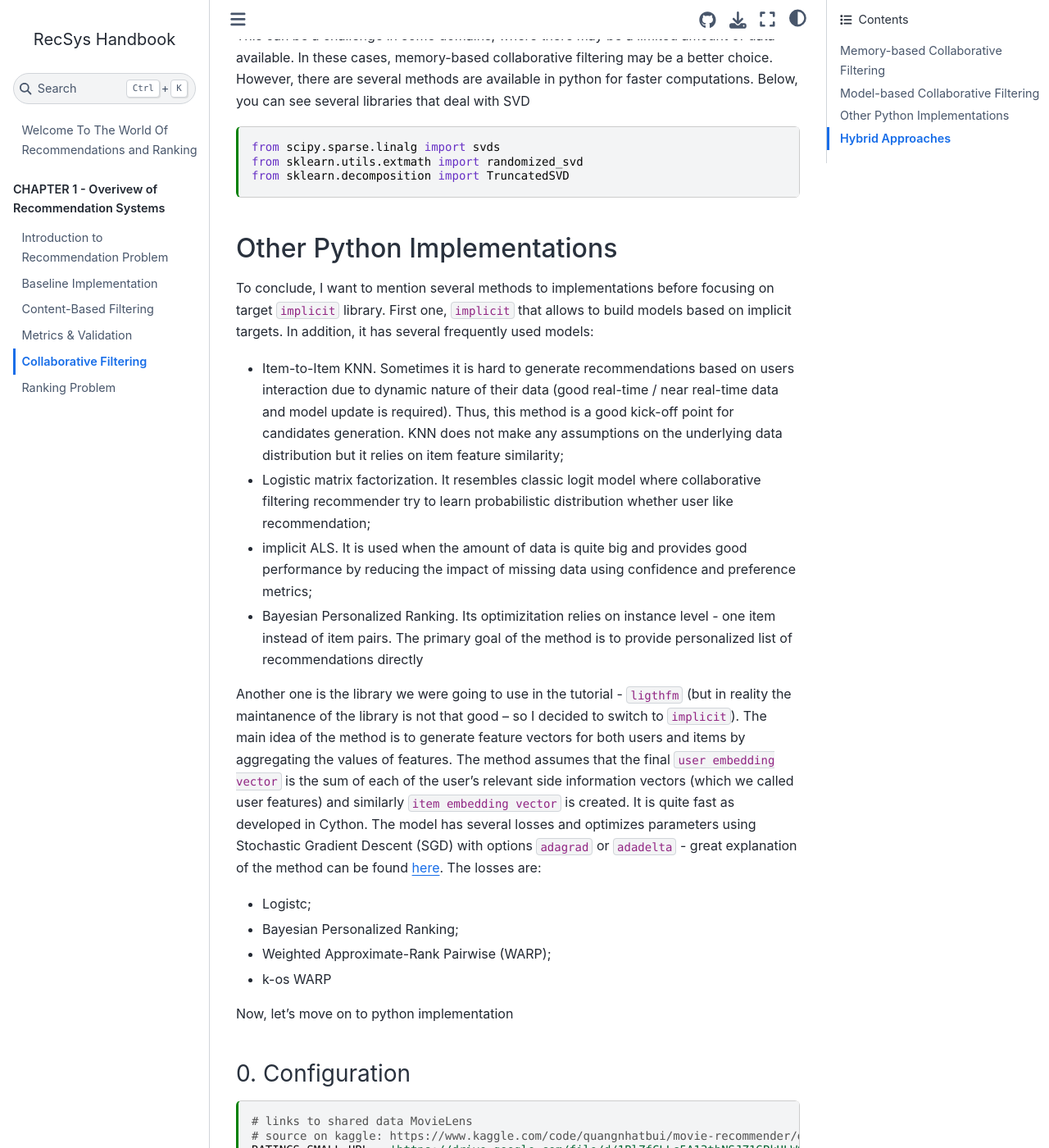
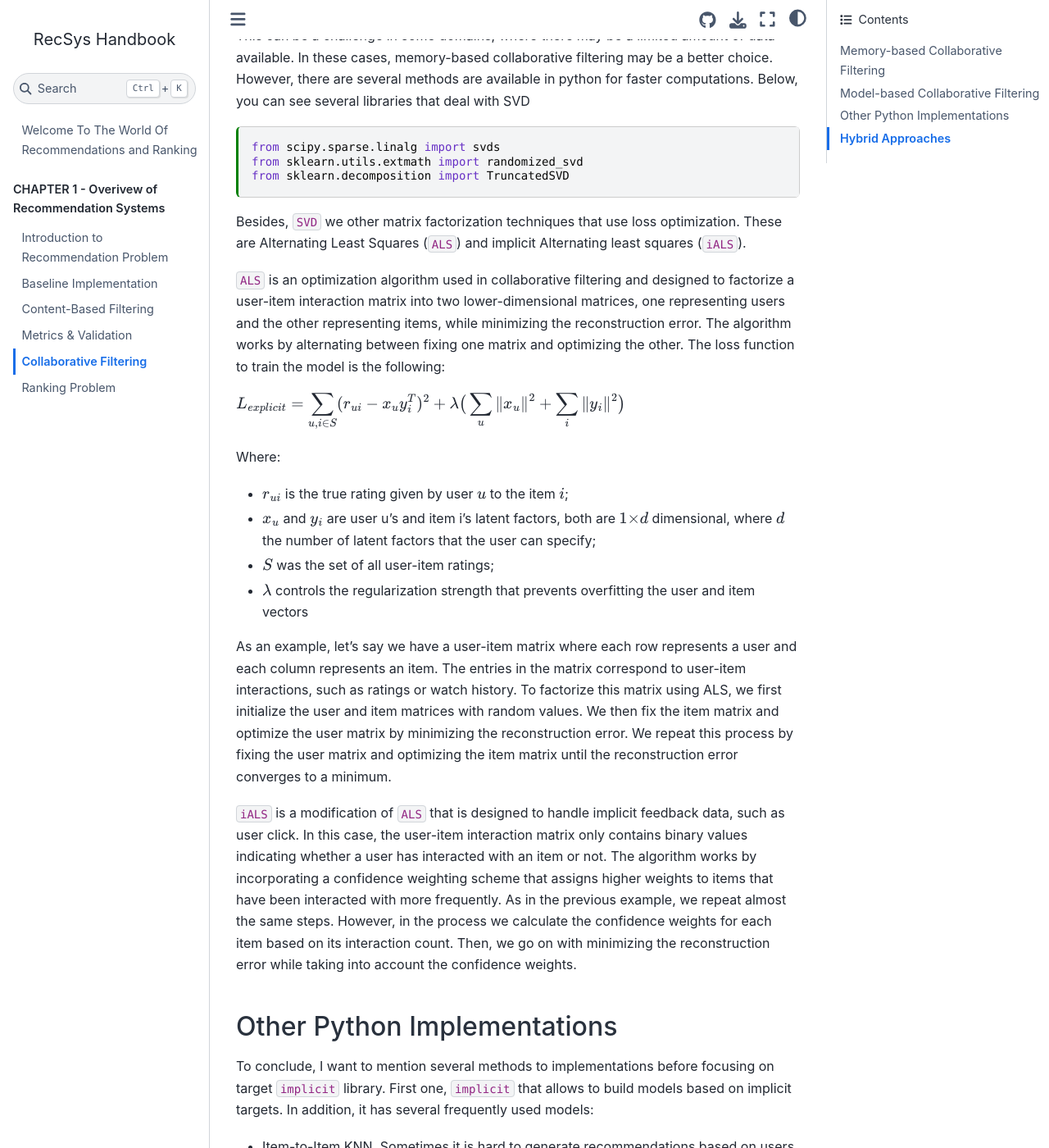
Before and after one commit to kshurik/rekkobook, a Jupyter Book: the page built from docs/chapter1/collab_filter.md, in a window 1280 px wide and 1400 px high, scrolled down 3679 px. Shown: the whole window at 82% size. Built offline with Jupyter Book 1.0.4 settings and Sphinx 7.4.7 and the Sphinx Book theme 1.1.4, drawn with Linux system fonts in a browser that asks for light colours; some of the changed text lies outside the part shown.

Commit message:
added als and ials

````diff
--- a/docs/chapter1/collab_filter.md
+++ b/docs/chapter1/collab_filter.md
@@ -138,6 +138,33 @@ from sklearn.utils.extmath import randomized_svd
 from sklearn.decomposition import TruncatedSVD
 ```
 
+Besides, `SVD` we other matrix factorization techniques that use loss optimization. These are
+Alternating Least Squares (`ALS`) and implicit Alternating least squares  (`iALS`).
+
+
+`ALS` is an optimization algorithm used in collaborative filtering and designed to factorize a user-item
+interaction matrix into two lower-dimensional matrices, one representing users and the other representing
+items, while minimizing the reconstruction error. The algorithm works by alternating between fixing one
+matrix and optimizing the other. The loss function to train the model is the following:
+
+$\begin{align}
+L_{explicit} = \sum\limits_{u,i \in S}( r_{ui} - x_{u} y_{i}^{T} )^{2} + \lambda \big( \sum\limits_{u} \left \Vert x_{u} \right \Vert^{2} + \sum\limits_{i} \left \Vert y_{i} \right \Vert^{2} \big)
+\end{align}$
+
+Where:
+- $r_{ui}$ is the true rating given by user $u$ to the item $i$;
+- $x_u$ and $y_i$ are user u's and item i's latent factors, both are $1×d$ dimensional, where $d$ the number of latent factors that the user can specify;
+- $S$ was the set of all user-item ratings;
+- $\lambda$ controls the regularization strength that prevents overfitting the user and item vectors
+
+As an example, let's say we have a user-item matrix where each row represents a user and each column represents an item.
+The entries in the matrix correspond to user-item interactions, such as ratings or watch history. To factorize
+this matrix using ALS, we first initialize the user and item matrices with random values. We then fix the item matrix and optimize the user matrix by minimizing the reconstruction error. We repeat this process by fixing the user matrix
+and optimizing the item matrix until the reconstruction error converges to a minimum.
+
+
+`iALS` is a modification of `ALS` that is designed to handle implicit feedback data, such as user click. In this case, the user-item interaction matrix only contains binary values indicating whether a user has interacted with an item or not. The algorithm works by incorporating a confidence weighting scheme that assigns higher weights to items that have been interacted with more frequently. As in the previous example, we repeat almost the same steps. However, in the process we calculate the confidence weights for each item based on its interaction count. Then, we go on with minimizing the reconstruction error while taking into account the confidence weights.
+
 ## Other Python Implementations
 To conclude, I want to mention several methods to implementations before focusing on target `implicit` library.
 First one, `implicit` that allows to build models based on implicit targets. In addition,
@@ -161,8 +188,8 @@ vectors (which we called user features) and similarly `item embedding vector` is
 It is quite fast as developed in Cython. The model has several losses and optimizes parameters using Stochastic
 Gradient Descent (SGD) with options `adagrad` or `adadelta` - great explanation
 of the method can be found [here](https://code.themlsbook.com/chapter3/gradient_descent.html). The losses are:
-- Logistc;
-- Bayesian Personalized Ranking;
+- Logistic;
+- Bayesian Personalized Ranking (BRP);
 - Weighted Approximate-Rank Pairwise (WARP);
 - k-os WARP
 
````
